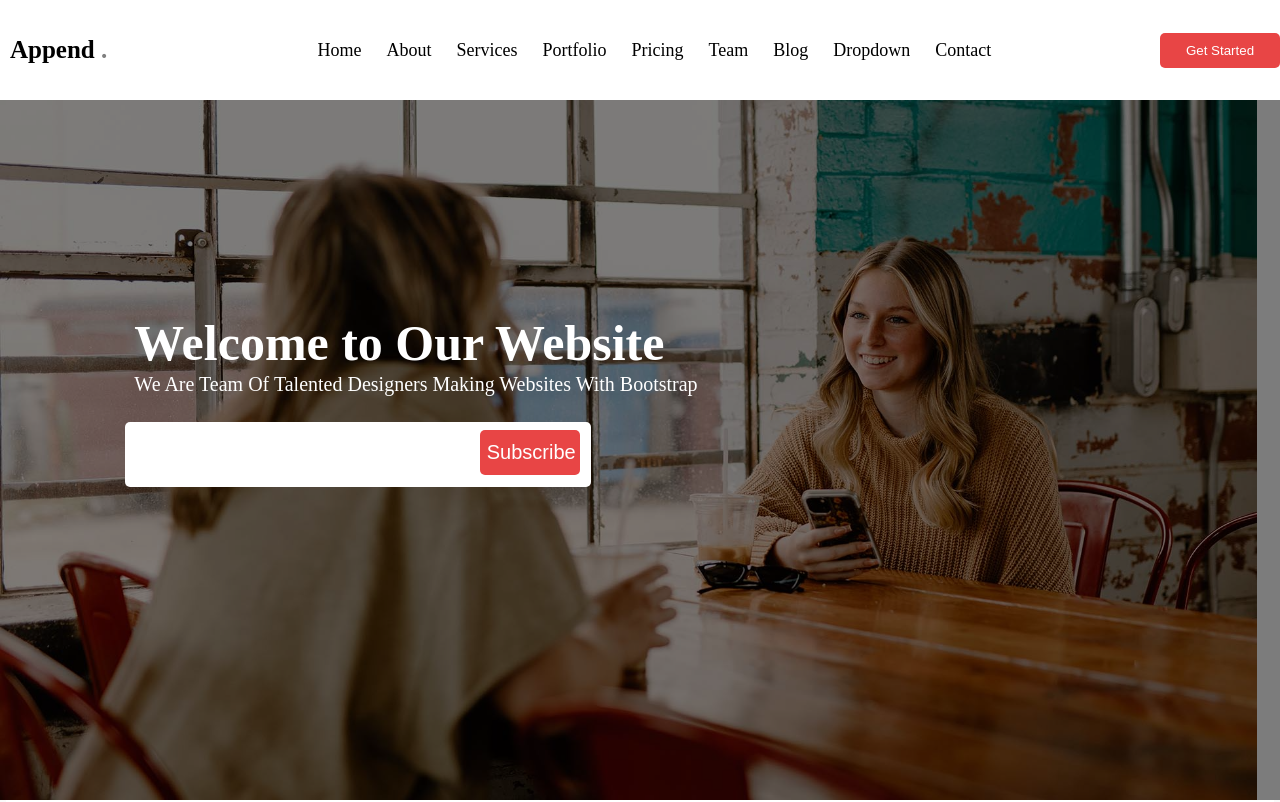
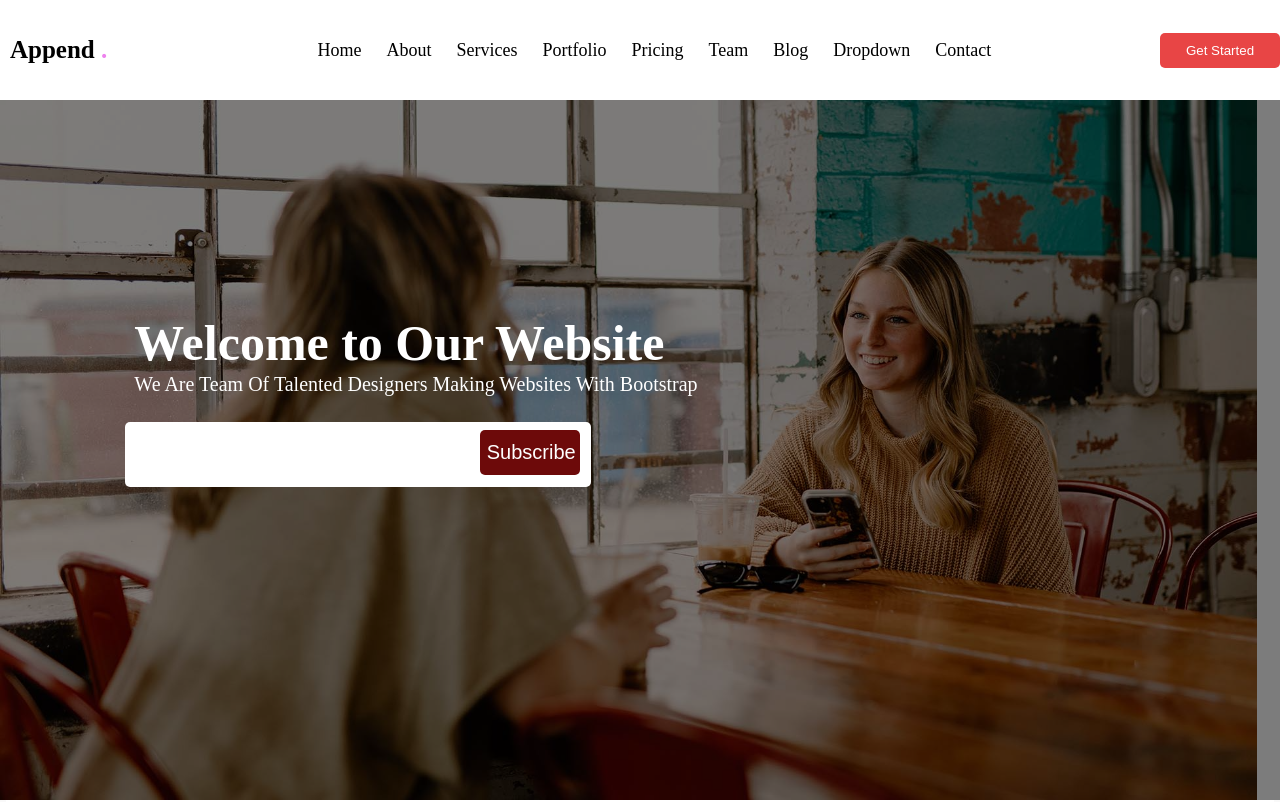
Before and after one commit to DevendraBhide/Append, a plain HTML site: page index.html in a window 1280 px wide. Shown: the top 802 px of the page. Drawn offline with nearby package versions, Linux system fonts and the light colour scheme.

Commit message:
Change the color of subscribe btn

```diff
--- a/index.css
+++ b/index.css
@@ -111,7 +111,7 @@ p {
   right: 115px;
   border: none;
   border-radius: 5px;
-  background-color: #e84545;
+  background-color: #6d0a0a;
   color: white;
   font-size: 20px;
   padding: 3px 7px;
--- a/index.html
+++ b/index.html
@@ -25,7 +25,7 @@
       <div class="navbar1 k">
         <div class="logo1">
           <h1 style="color: rgb(0, 0, 0); font-size: 25px; cursor: pointer; margin-left: 10px;">
-            Append <span style="color: grey">.</span>
+            Append <span style="color: violet">.</span>
           </h1>
         </div>
         <div class="nav-menus">
```
